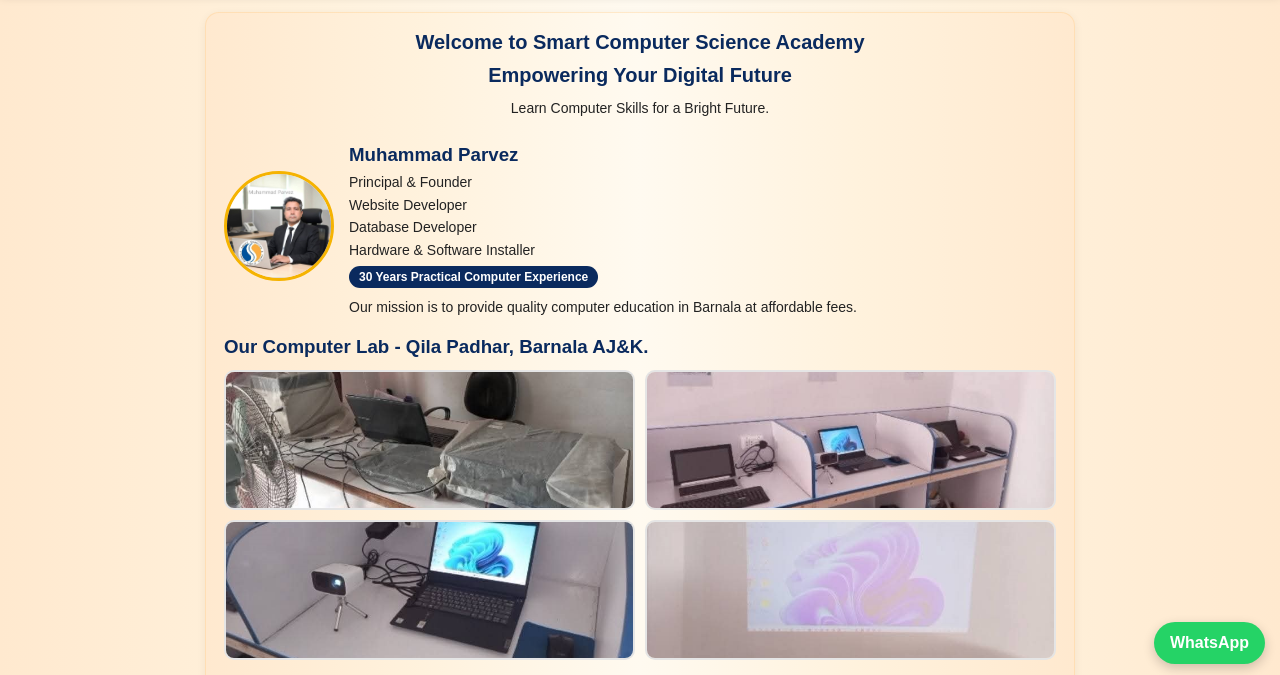
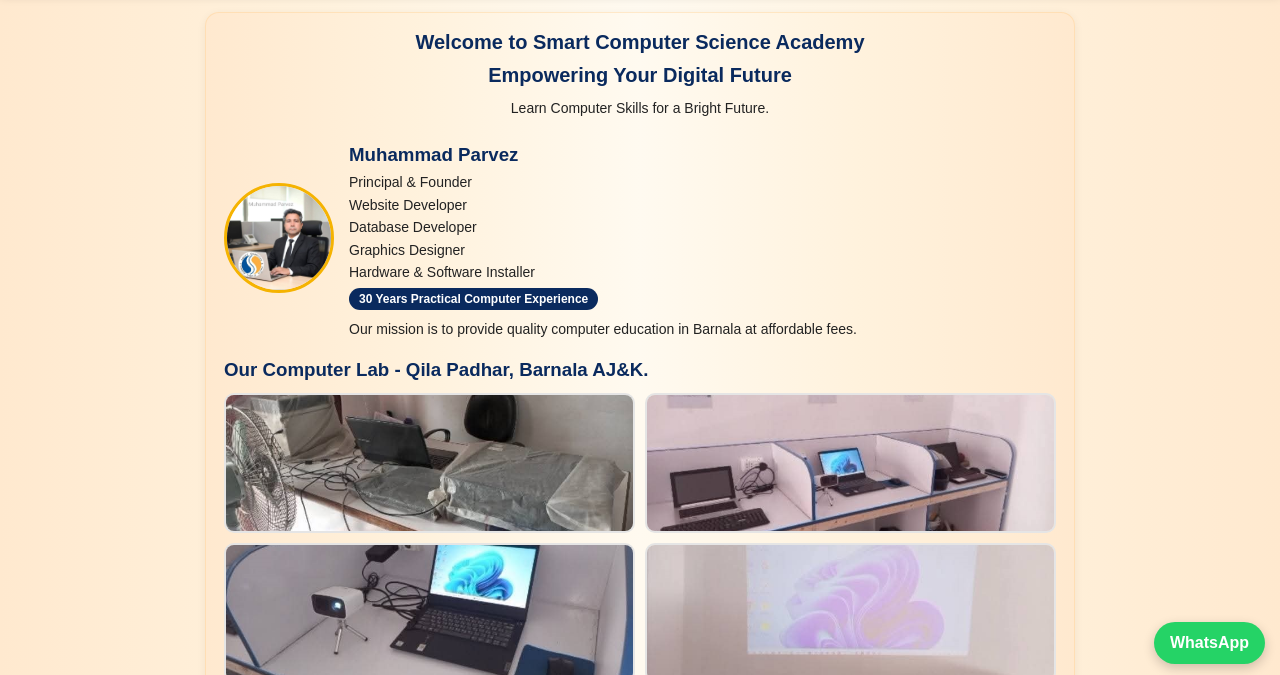
Before and after one commit to scsabarnala/scsabarnala.github.io, a plain HTML site: page index.html in a window 1280 px wide. Shown: the part 121-796 px from the top of the page. Drawn offline with Linux system fonts and the light colour scheme; no server answers.

Commit message:
Update index.html

```diff
--- a/index.html
+++ b/index.html
@@ -73,6 +73,7 @@ input,select{width:100%;padding:12px;border:1px solid #ddd;border-radius:10px;ma
 <p>Principal & Founder</p>
 <p>Website Developer</p>
 <p>Database Developer</p>
+<p>Graphics Designer</p>
 <p>Hardware & Software Installer</p>
 <span class="badge">30 Years Practical Computer Experience</span>
 <p style="margin-top:8px">Our mission is to provide quality computer education in Barnala at affordable fees.</p>
```
